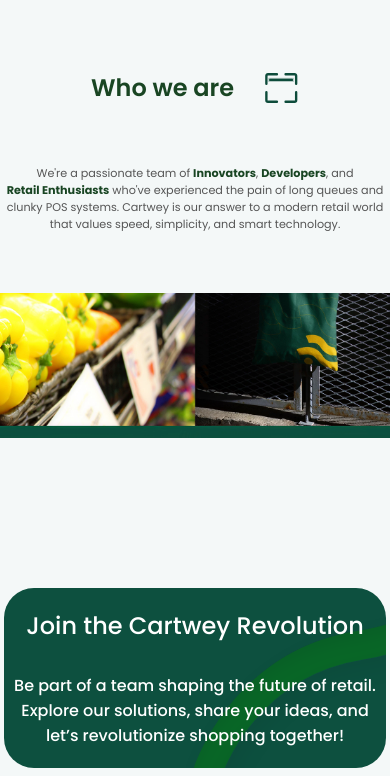
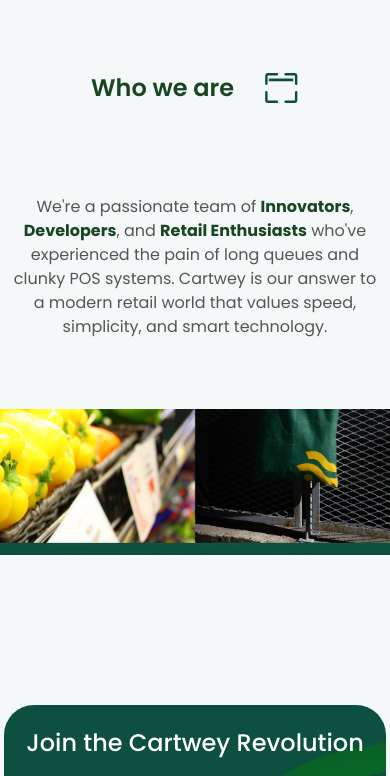
Before and after one commit to Adex324/cartwey_clone, a React (Vite) app: page /about in a window 390 px wide. Shown: the part 1826-2602 px from the top of the page. Built offline with nearby package versions, Linux system fonts and the light colour scheme.

Commit message:
added padding to who_we_p

```diff
--- a/src/pages/About.css
+++ b/src/pages/About.css
@@ -303,7 +303,10 @@
 }
 @media (max-width: 598px){
   .description{
-    padding: 30px;
-    font-size: 0.7rem;
+    padding: 40px;
+    font-size: 1rem;
+  }
+  .who_we_p{
+    padding: 40px;
   }
 }
```
